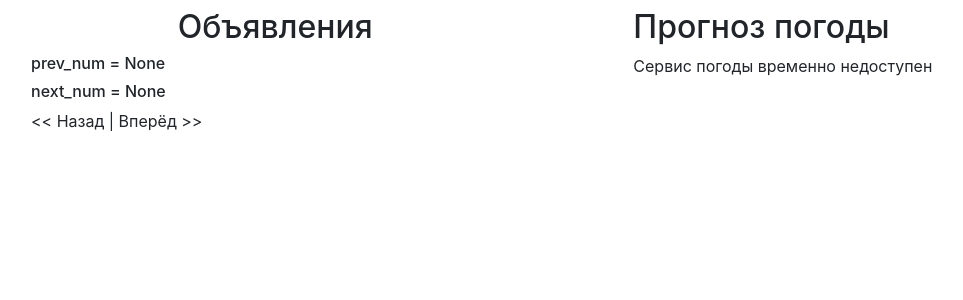
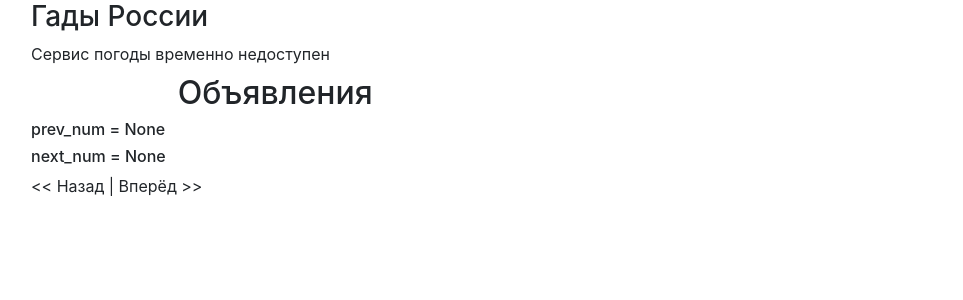
Before and after one commit to ig-novik/diploma_project, a Flask app: template webapp/templates/index.html in a window 1280 px wide. Shown: the top 300 px of the page, without its empty margins (161-1124 px from the left). Run offline with Flask 2, Linux system fonts and the light colour scheme; the template is opened without the code that fills it: values that come from a table or form of the project are taken from there, others are empty; some libraries are stand-ins or nearby versions.

Commit message:
12.03.2020

```diff
--- a/webapp/__init__.py
+++ b/webapp/__init__.py
@@ -29,7 +29,7 @@ def create_app():
         else:
             page = 1
         print(f'page = {pg}')
-        page_title = "Продажа пресмыкающихся"
+        page_title = "Продажа рептилий и террариумов в России"
         weather_ = weather_by_city(app.config["WEATHER_DEFAULT_CITY"])
         ads_list = Ads.query.order_by(Ads.published.desc()).paginate(page, POSTS_PER_PAGE, False)
 
--- /dev/null
+++ b/webapp/static/style.css
@@ -0,0 +1 @@
+#wrapper { width: 70%; margin: 0 auto }
--- a/webapp/templates/index.html
+++ b/webapp/templates/index.html
@@ -7,11 +7,24 @@
 
     <!-- Bootstrap CSS -->
     <link rel="stylesheet" href="https://stackpath.bootstrapcdn.com/bootstrap/4.1.3/css/bootstrap.min.css" integrity="sha384-MCw98/SFnGE8fJT3GXwEOngsV7Zt27NXFoaoApmYm81iuXoPkFOJwJ8ERdknLPMO" crossorigin="anonymous">
-
+    <link href="/static/style.css" rel="stylesheet" type="text/css">
     <title>{{ page_title }}</title>
   </head>
   <body>
-    <div id="wrapper" style="width: 70%; margin: 0 auto">
+    <div id="wrapper">
+        <div id="header">
+            <div id="logo">
+                <h3 class="slogan">Гады России</h3>
+            </div>
+            <div class="weather">
+                {% if weather %}
+                    Погода в Москве: температура {{ weather.temp_C }}, ощущается как {{ weather.FeelsLikeC }}
+                {% else %}
+                    Сервис погоды временно недоступен
+                {% endif %}
+            </div>
+        </div>
+        <div id="content">
             <h1 style="text-align: center">{{ page_title }}</h1>
             <div class="row">
                 <div class="col-8">
@@ -42,14 +55,7 @@
                     {% if ads_list.has_prev %}<a href="{{ url_for('index', page = ads_list.prev_num) }}"><< Назад</a>{% else %}<< Назад{% endif %} |
                     {% if ads_list.has_next %}<a href="{{ url_for('index', page = ads_list.next_num) }}">Вперёд >></a>{% else %}Вперёд >>{% endif %}
                 </div>
-            <div class="col-4>">
-                <h2>Прогноз погоды</h2>
-                {% if weather %}
-                    Погода в Москве: температура {{ weather.temp_C }}, ощущается как {{ weather.FeelsLikeC }}
-                {% else %}
-                    Сервис погоды временно недоступен
-                {% endif %}
-            </div>
+
             </div>
 
             <!-- Optional JavaScript -->
@@ -58,5 +64,9 @@
             <script src="https://cdnjs.cloudflare.com/ajax/libs/popper.js/1.14.3/umd/popper.min.js" integrity="sha384-ZMP7rVo3mIykV+2+9J3UJ46jBk0WLaUAdn689aCwoqbBJiSnjAK/l8WvCWPIPm49" crossorigin="anonymous"></script>
             <script src="https://stackpath.bootstrapcdn.com/bootstrap/4.1.3/js/bootstrap.min.js" integrity="sha384-ChfqqxuZUCnJSK3+MXmPNIyE6ZbWh2IMqE241rYiqJxyMiZ6OW/JmZQ5stwEULTy" crossorigin="anonymous"></script>
         </div>
+        <div id="footer">
+
+        </div>
+    </div>
   </body>
 </html>
```
Lines whose indentation alone changed are shown as unchanged.
